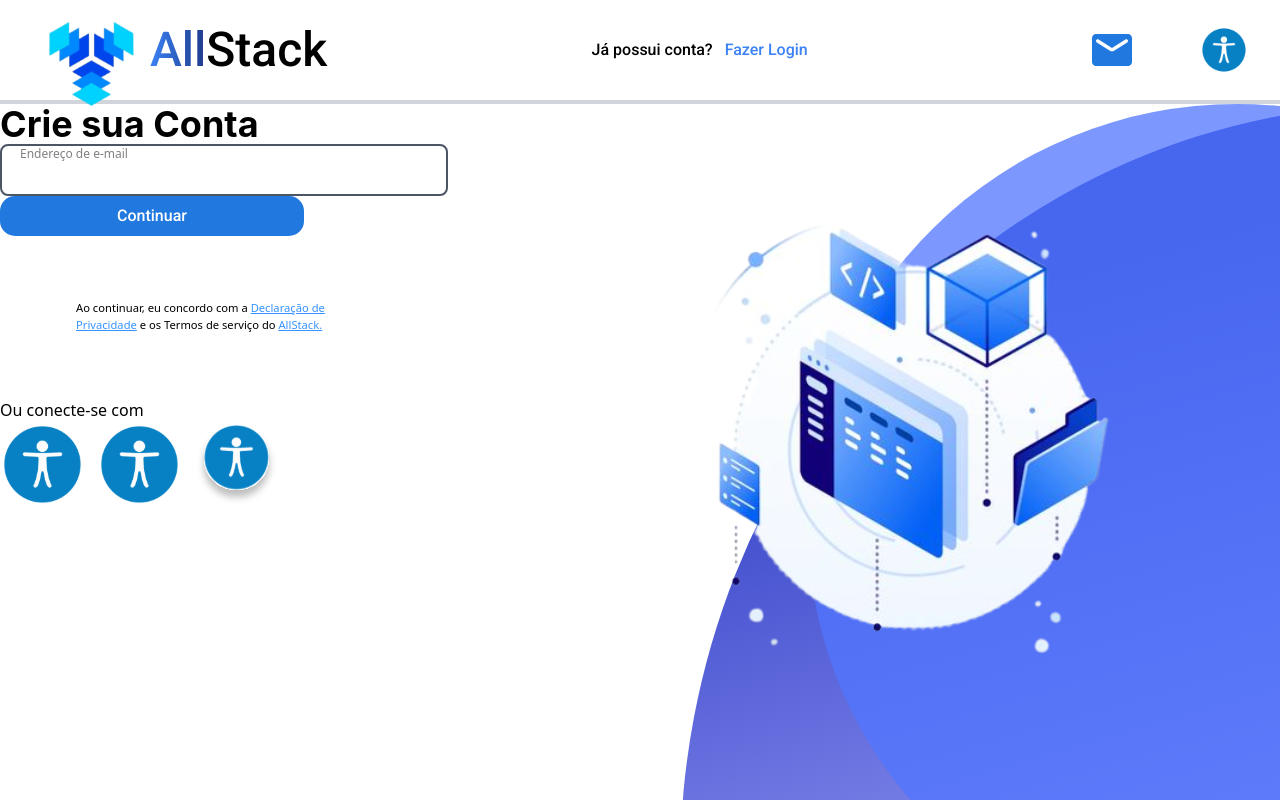
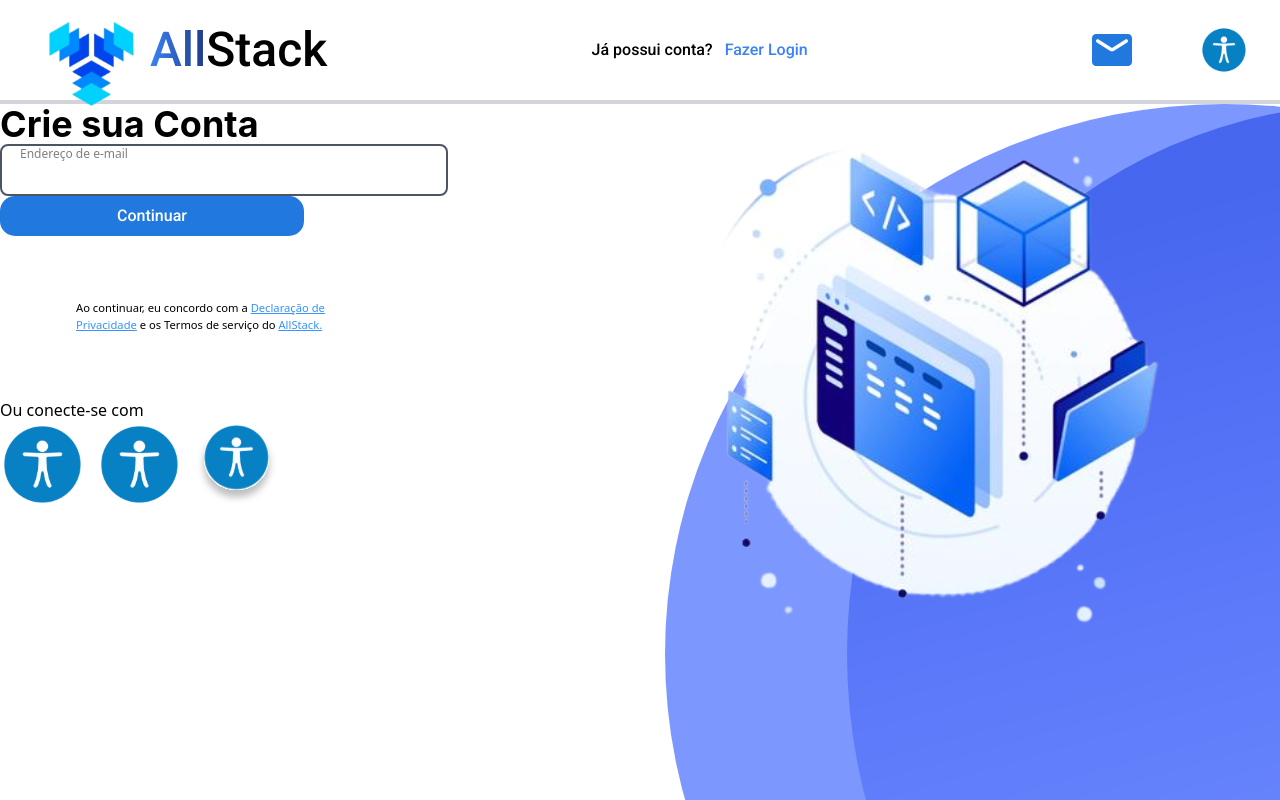
Before and after one commit to allstack-staff/allstack-community, a Next.js app: page /auth in a window 1280 px wide. Shown: the top 800 px of the page. Built offline with nearby package versions, Linux system fonts and the light colour scheme.

Commit message:
Elipses posicionadas

```diff
--- a/src/app/auth/page.tsx
+++ b/src/app/auth/page.tsx
@@ -79,16 +79,16 @@ function Login() {
       </article>
 
       {/*elipses*/}
-      <article className="hidden relative md:flex flex-row">
-        <div className="overflow-x-hidden">
-          <div className="absolute top-0 right-0 z-0">
-            <Image src={Elipse49} width={600} height={250} alt="" />
+      <article className="hidden relative h-screen md:flex">
+        <div className="">
+          <div className="absolute  top-0 right-0 z-0">
+            <Image src={Elipse49} width={433} height={960} alt="" />
           </div>
-          <div className="absolute top-18 right-0 z-10">
-            <Image src={Elipse50} width={471.8} height={471.8} alt="" />
+          <div className="absolute  top-18 right-0 z-10">
+            <Image src={Elipse50} width={615} height={985} alt="" />
           </div>
-          <div className="absolute top-20 left-0 z-20">
-            <Image src={ti51} width={537.2} height={537.2} alt="" />
+          <div className="absolute z-20">
+            <Image src={ti51} width={904 - 310} height={851 - 310} alt="" />
           </div>
         </div>
       </article>
--- a/src/style/globals.css
+++ b/src/style/globals.css
@@ -6,6 +6,10 @@
 * {
   margin: 0;
   padding: 0;
+}
+
+body {
+  overflow: hidden;
 }
 
 :root {
```
